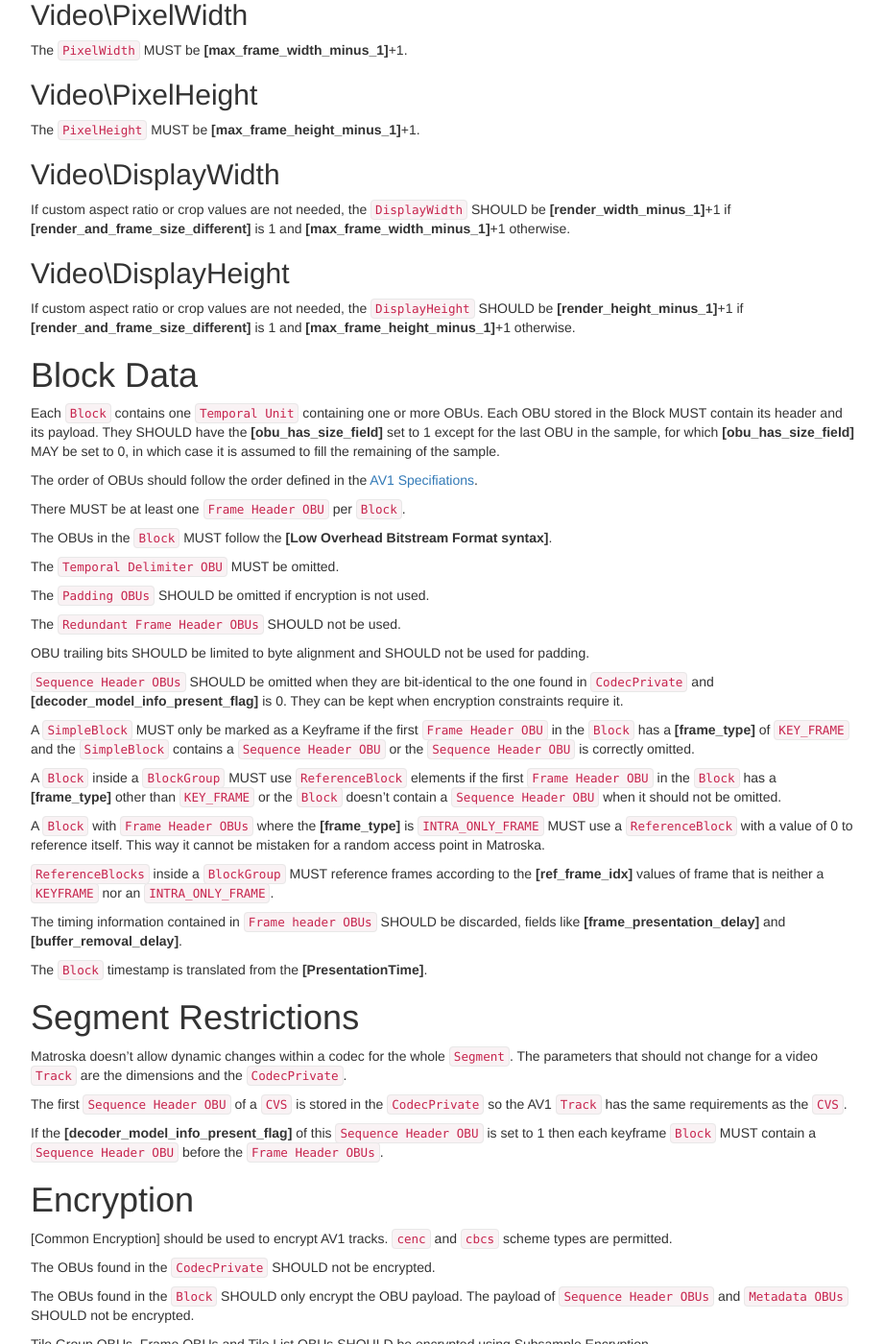
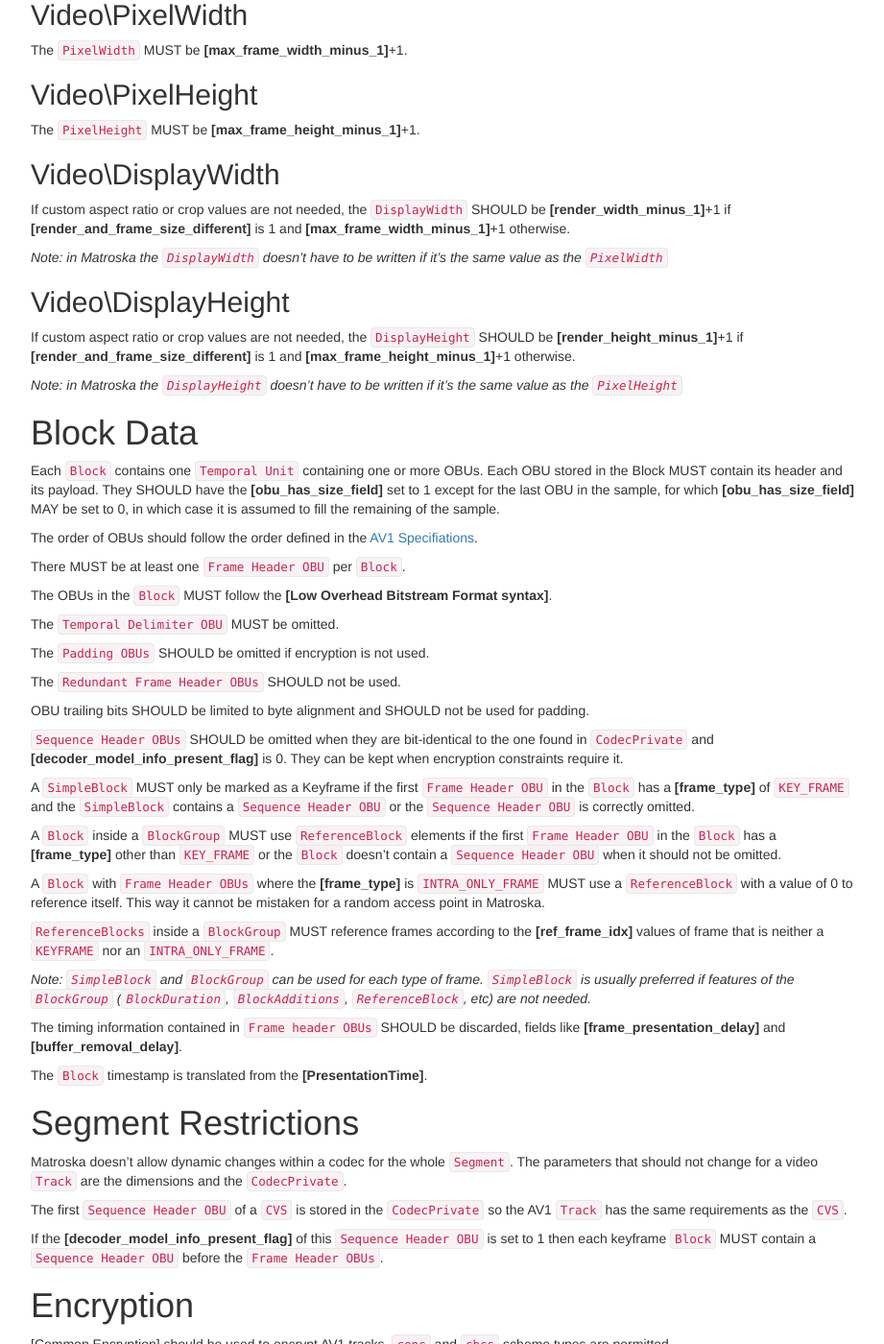
Before and after one commit to ietf-wg-cellar/matroska-specification, a Jekyll site: the page built from codec/av1.md, in a window 1280 px wide and 1400 px high, scrolled down 1359 px. Shown: the whole window at 96% size, without its empty margins (273-1194 px from the left). Built offline with Jekyll 4.4.1, drawn with Linux system fonts in a browser that asks for light colours; our own code applies the rules of GitHub Pages for plain Markdown files.

Commit message:
av1: add notes about things that are obvious for Matroska people but not codec people

```diff
--- a/codec/av1.md
+++ b/codec/av1.md
@@ -50,8 +50,12 @@ The `PixelHeight` MUST be __[max_frame_height_minus_1]__+1.
 ## Video\DisplayWidth
 If custom aspect ratio or crop values are not needed, the `DisplayWidth` SHOULD be __[render_width_minus_1]__+1 if __[render_and_frame_size_different]__ is 1 and __[max_frame_width_minus_1]__+1 otherwise.
 
+*Note: in Matroska the `DisplayWidth` doesn't have to be written if it's the same value as the `PixelWidth`*
+
 ## Video\DisplayHeight
 If custom aspect ratio or crop values are not needed, the `DisplayHeight` SHOULD be __[render_height_minus_1]__+1 if __[render_and_frame_size_different]__ is 1 and __[max_frame_height_minus_1]__+1 otherwise.
+
+*Note: in Matroska the `DisplayHeight` doesn't have to be written if it's the same value as the `PixelHeight`*
 
 
 # Block Data
@@ -80,6 +84,8 @@ A `Block` inside a `BlockGroup` MUST use `ReferenceBlock` elements if the first
 A `Block` with `Frame Header OBUs` where the __[frame_type]__  is `INTRA_ONLY_FRAME` MUST use a `ReferenceBlock` with a value of 0 to reference itself. This way it cannot be mistaken for a random access point in Matroska.
 
 `ReferenceBlocks` inside a `BlockGroup` MUST reference frames according to the __[ref_frame_idx]__ values of frame that is neither a `KEYFRAME` nor an `INTRA_ONLY_FRAME`.
+
+*Note: `SimpleBlock` and `BlockGroup` can be used for each type of frame. `SimpleBlock` is usually preferred if features of the `BlockGroup` (`BlockDuration`, `BlockAdditions`, `ReferenceBlock`, etc) are not needed.*
 
 The timing information contained in `Frame header OBUs` SHOULD be discarded, fields like __[frame_presentation_delay]__ and __[buffer_removal_delay]__.
 
```
